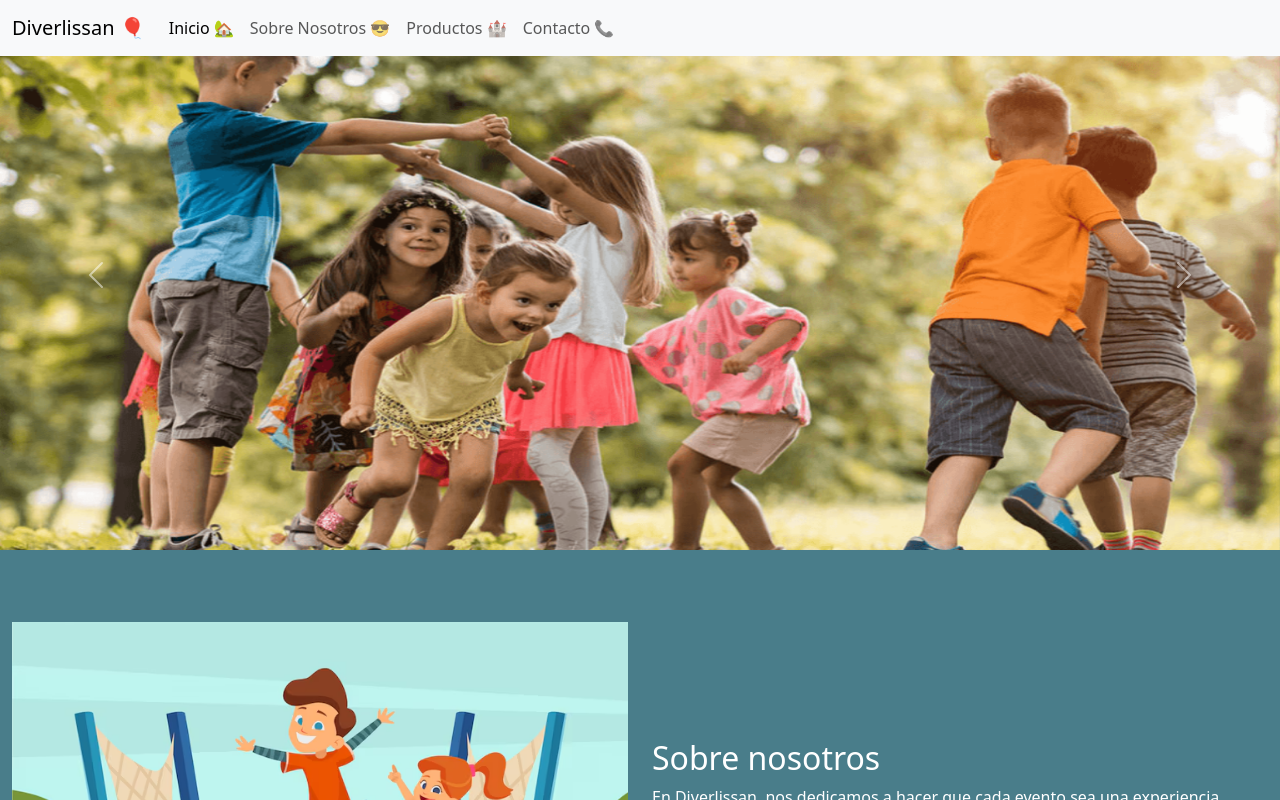
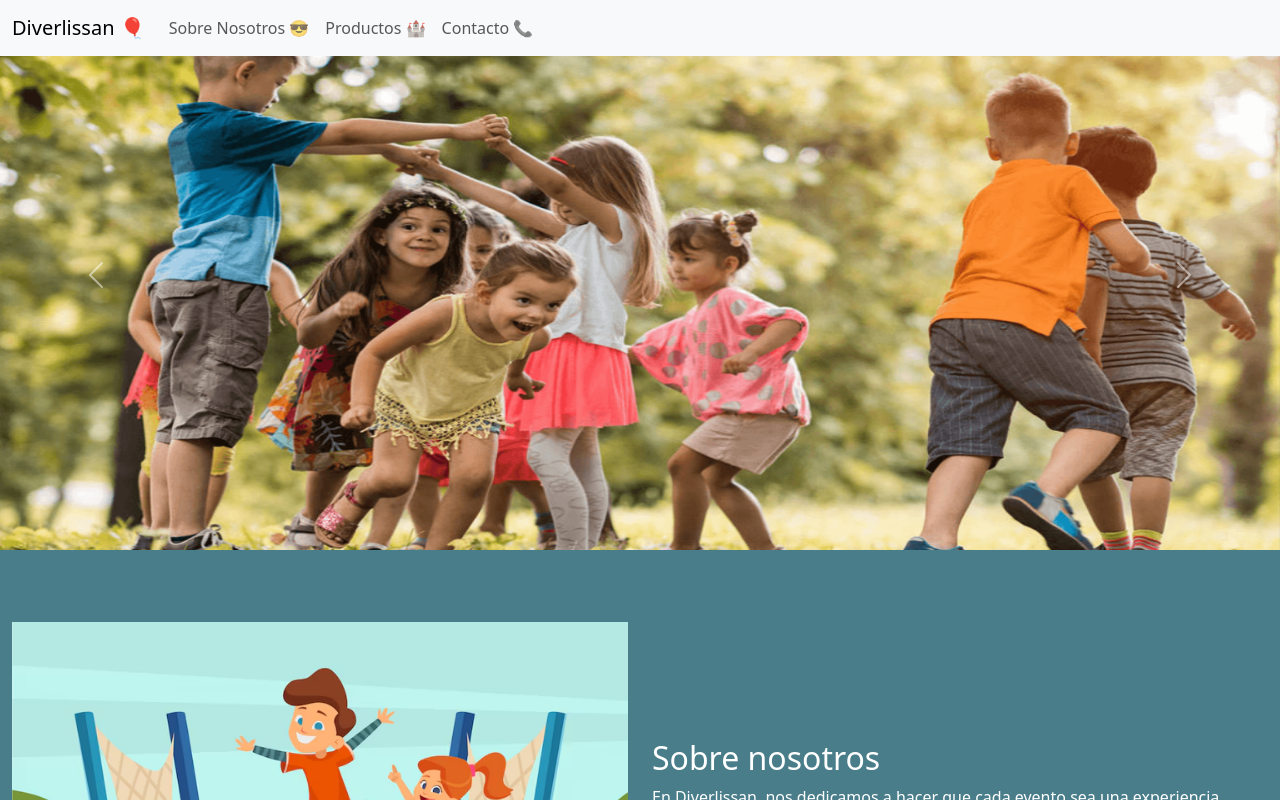
Before and after one commit to ramirogz1/Diverlissan, a React (Vite) app: page / in a window 1280 px wide. Shown: the top 800 px of the page. Built offline with nearby package versions, Linux system fonts and the light colour scheme.

Commit message:
saque el boton inicio

```diff
--- a/src/components/NavBar.jsx
+++ b/src/components/NavBar.jsx
@@ -13,7 +13,6 @@ const NavBar = () => {
     </button>
     <div className="collapse navbar-collapse" id="navbarNavAltMarkup">
       <div className="navbar-nav">
-      <a className="nav-link active" aria-current="page" href="#">Inicio 🏡</a>
         <a className="nav-link" href="#Nosotros" >Sobre Nosotros 😎</a>
         <a className="nav-link" href="#Productos">Productos 🏰</a>
         <a className="nav-link" href="#Contacto">Contacto 📞</a>
```
